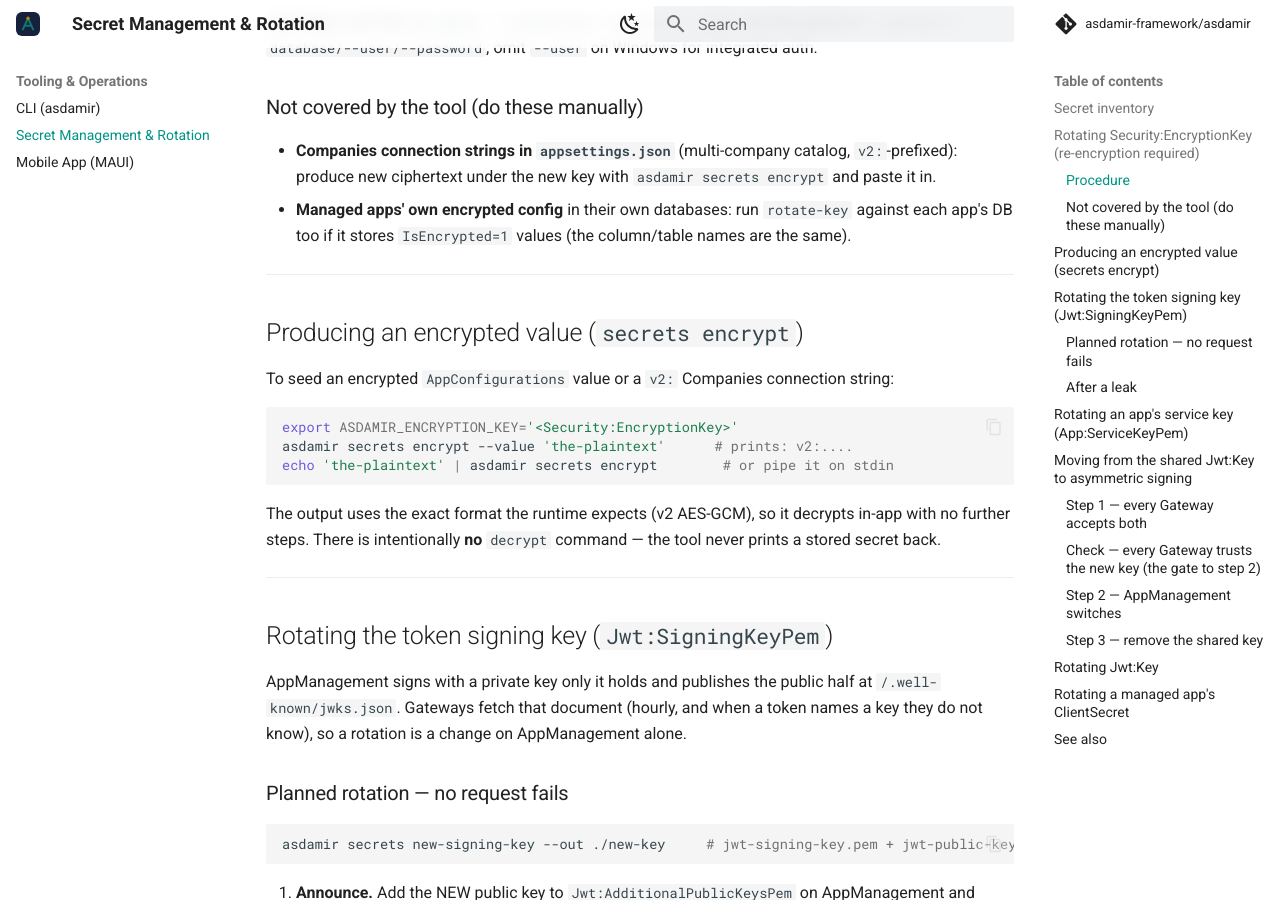
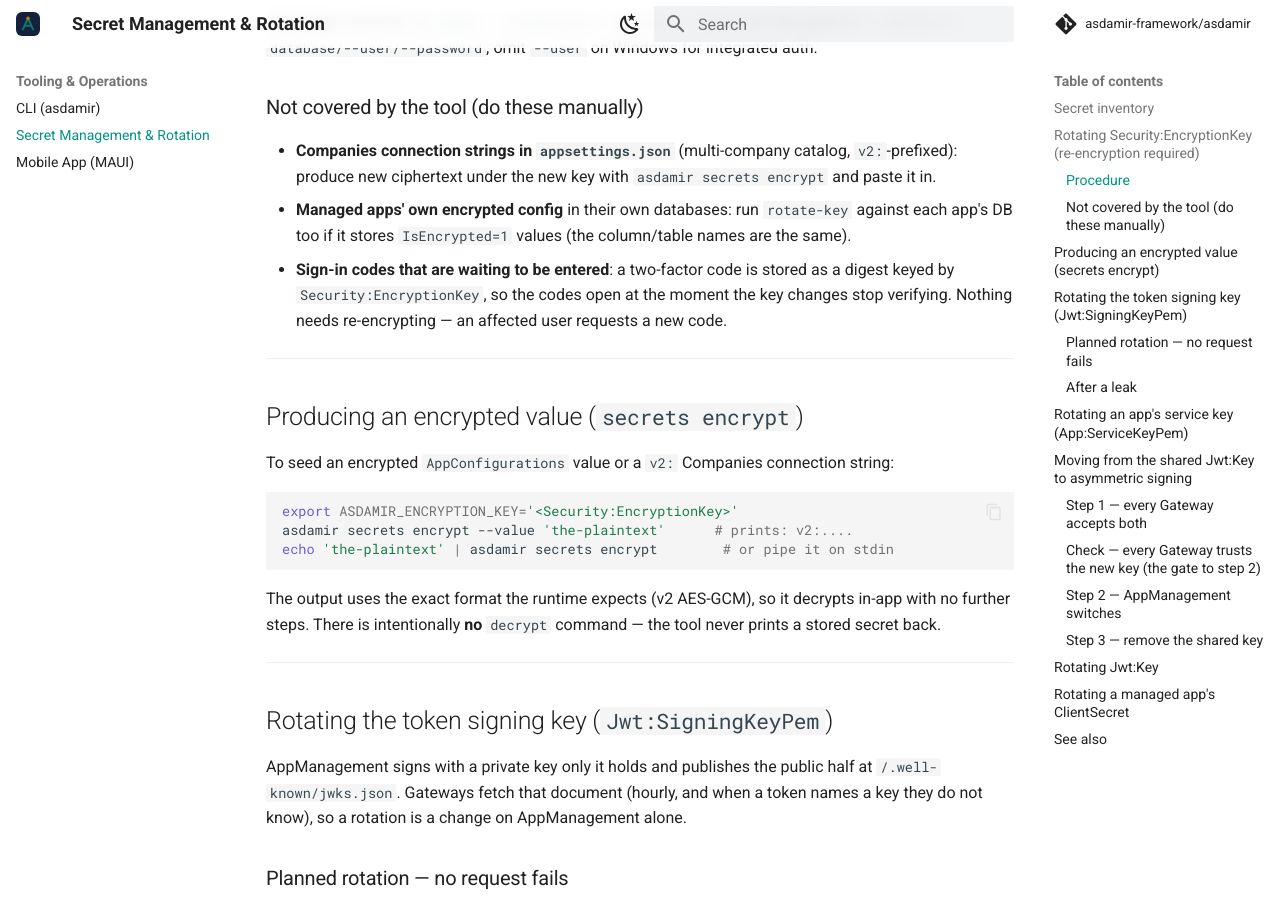
Before and after one commit to asdamir-framework/asdamir, an MkDocs documentation site: the page built from docs/secret-rotation.md, in a window 1280 px wide and 900 px high, scrolled down 2492 px. Built offline with MkDocs 1.6.1 and Material for MkDocs 9.7.7, drawn with Linux system fonts in a browser that asks for light colours; comment, search, counter and statistics services are not loaded.

Commit message:
docs(secret-rotation): rotating Security:EncryptionKey invalidates sign-in codes waiting to be entered
Co-Authored-By: Claude Fable 5.2 <noreply@anthropic.com>

```diff
--- a/docs/secret-rotation.md
+++ b/docs/secret-rotation.md
@@ -71,6 +71,9 @@ Auth flags work like `db apply`: `--connection "<connstr>"` (wins over the parts
   new ciphertext under the new key with `asdamir secrets encrypt` and paste it in.
 - **Managed apps' own encrypted config** in their own databases: run `rotate-key` against each app's DB
   too if it stores `IsEncrypted=1` values (the column/table names are the same).
+- **Sign-in codes that are waiting to be entered**: a two-factor code is stored as a digest keyed by
+  `Security:EncryptionKey`, so the codes open at the moment the key changes stop verifying. Nothing needs
+  re-encrypting — an affected user requests a new code.
 
 ---
 
```
